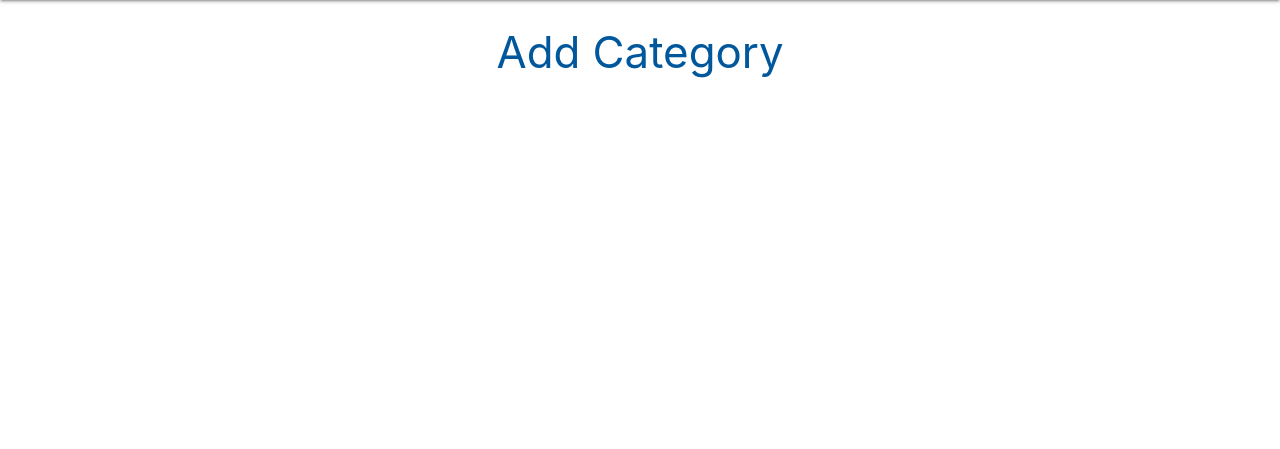
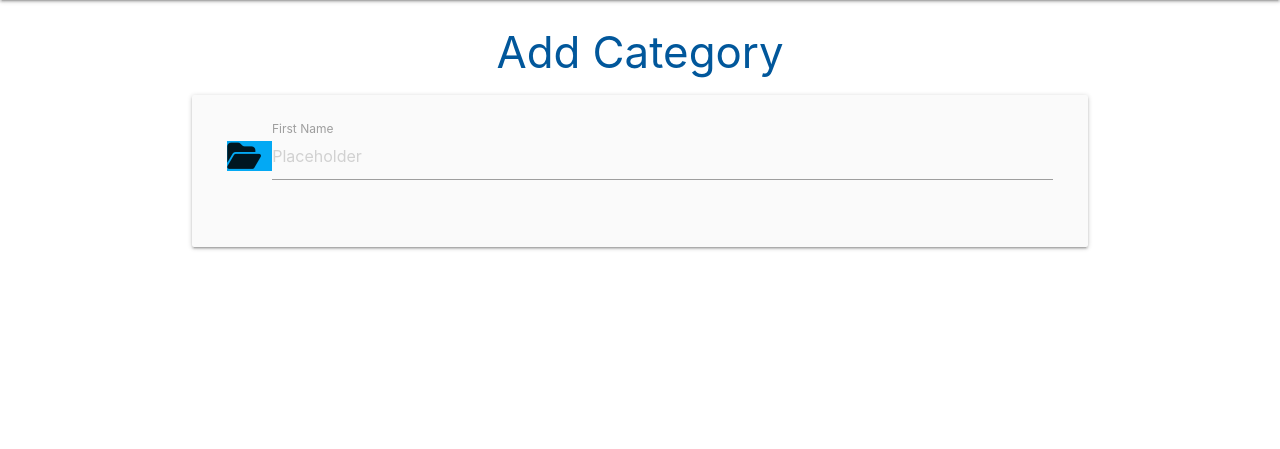
Before and after one commit to nfepb/flask-sqlalchemy-task-manager, a Flask app: page /add_category in a window 1280 px wide. Shown: the part 64-513 px from the top of the page. Run offline with Flask 2, Linux system fonts and the light colour scheme.

Commit message:
Adds form html from Materialize to add_category

```diff
--- a/taskmanager/templates/add_category.html
+++ b/taskmanager/templates/add_category.html
@@ -2,4 +2,21 @@
 
 <h3 class="light-blue-text text-darken-4 center-align">Add Category</h3>
 
+<div class="row card-panel grey lighten-5">
+  <form class="col s12" method="POST" action="{{ url_for('add_category') }}">
+    <div class="row">
+      <div class="input-field col s12">
+        <i class="fa-solid fa-folder-open prefix light-blue text-darken-4"></i>
+        <input
+          placeholder="Placeholder"
+          id="first_name"
+          type="text"
+          class="validate"
+        />
+        <label for="first_name">First Name</label>
+      </div>
+    </div>
+  </form>
+</div>
+
 {% endblock %}
```
